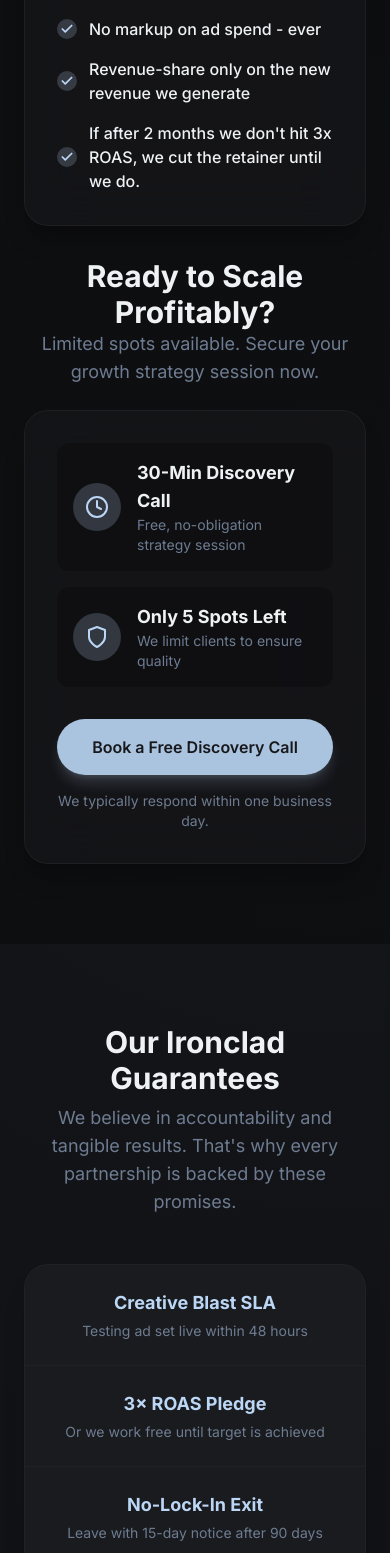
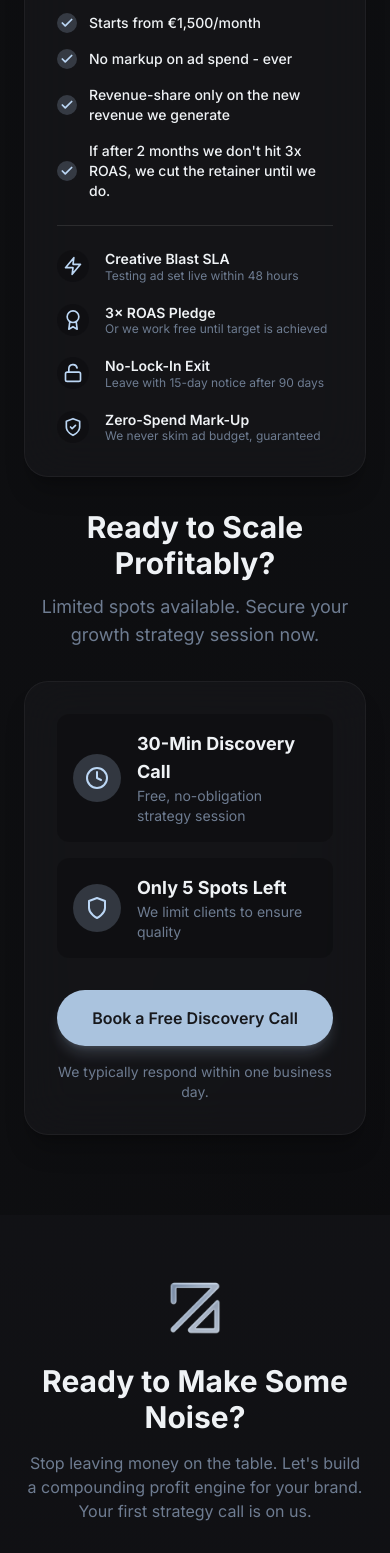
Before and after one commit to datagekko/zentric-digital, a Next.js app: page / in a window 390 px wide. Shown: the part 4973-6526 px from the top of the page. Built offline with nearby package versions, Linux system fonts and the light colour scheme.

Commit message:
feat(cta): Enhance FinalCta with merged guarantees

```diff
--- a/app/components/sections/Comparison.tsx
+++ b/app/components/sections/Comparison.tsx
@@ -65,7 +65,9 @@ const Comparison = () => {
             Stop Paying Agencies to Burn Your Budget
             </h2>
             <p className="text-muted-foreground text-lg max-w-3xl mx-auto mt-4">
-              Tired of long contracts, poor communication, and misaligned incentives? We built Zentric to be the partner we wish we had.
+              Tired of long contracts, poor communication, and misaligned incentives?
+              <br />
+              We built Zentric to be the partner we wish we had.
             </p>
           </motion.div>
 
--- a/app/components/sections/FinalCta.tsx
+++ b/app/components/sections/FinalCta.tsx
@@ -21,6 +21,27 @@ const FinalCTA = () => {
     visible: { opacity: 1, y: 0, transition: { duration: 0.5, ease: 'easeOut' } }
   };
 
+  const originalGuarantees = [
+    'Starts from €1,500/month',
+    'No markup on ad spend - ever',
+    'Revenue-share only on the new revenue we generate',
+    "If after 2 months we don't hit 3x ROAS, we cut the retainer until we do.",
+  ];
+
+  const serviceGuarantees = [
+      { icon: 'sla', title: "Creative Blast SLA", description: "Testing ad set live within 48 hours" },
+      { icon: 'roas', title: "3× ROAS Pledge", description: "Or we work free until target is achieved" },
+      { icon: 'exit', title: "No-Lock-In Exit", description: "Leave with 15-day notice after 90 days" },
+      { icon: 'markup', title: "Zero-Spend Mark-Up", description: "We never skim ad budget, guaranteed" }
+  ];
+
+  const icons: { [key: string]: React.ReactNode } = {
+      sla: <svg xmlns="http://www.w3.org/2000/svg" width="20" height="20" viewBox="0 0 24 24" fill="none" stroke="currentColor" strokeWidth="2" strokeLinecap="round" strokeLinejoin="round"><polygon points="13 2 3 14 12 14 11 22 21 10 12 10 13 2"></polygon></svg>,
+      roas: <svg xmlns="http://www.w3.org/2000/svg" width="20" height="20" viewBox="0 0 24 24" fill="none" stroke="currentColor" strokeWidth="2" strokeLinecap="round" strokeLinejoin="round"><circle cx="12" cy="8" r="7"></circle><polyline points="8.21 13.89 7 23 12 20 17 23 15.79 13.88"></polyline></svg>,
+      exit: <svg xmlns="http://www.w3.org/2000/svg" width="20" height="20" viewBox="0 0 24 24" fill="none" stroke="currentColor" strokeWidth="2" strokeLinecap="round" strokeLinejoin="round"><rect x="3" y="11" width="18" height="11" rx="2" ry="2"></rect><path d="M7 11V7a5 5 0 0 1 9.9-1"></path></svg>,
+      markup: <svg xmlns="http://www.w3.org/2000/svg" width="20" height="20" viewBox="0 0 24 24" fill="none" stroke="currentColor" strokeWidth="2" strokeLinecap="round" strokeLinejoin="round"><path d="M12 22s8-4 8-10V5l-8-3-8 3v7c0 6 8 10 8 10z"></path><path d="m9 12 2 2 4-4"></path></svg>
+  }
+
   return (
     <section id="contact" className="py-20 relative overflow-hidden">
       <div className="absolute inset-0 bg-gradient-to-br from-background via-background to-black/30 z-0" />
@@ -38,23 +59,35 @@ const FinalCTA = () => {
                 Our Zero-Risk Guarantee
               </div>
               <h3 className="text-2xl font-bold mt-8 mb-2 text-foreground">Pay for Results, Not Promises</h3>
-              <p className="text-muted-foreground mb-6">
+              <p className="text-muted-foreground mb-8">
                 Our success is tied directly to yours. We're so confident in our ability to drive growth that we offer a unique performance-based model.
               </p>
-              <div className="space-y-4 mt-auto">
-                {[
-                  'Starts from €1,500/month',
-                  'No markup on ad spend - ever',
-                  'Revenue-share only on the new revenue we generate',
-                  'If after 2 months we don\'t hit 3x ROAS, we cut the retainer until we do.',
-                ].map((guarantee) => (
+
+              <div className="space-y-4">
+                {originalGuarantees.map((guarantee) => (
                   <div key={guarantee} className="flex items-center gap-3">
                     <div className="w-5 h-5 flex-shrink-0 bg-primary/20 rounded-full flex items-center justify-center">
                       <svg xmlns="http://www.w3.org/2000/svg" width="14" height="14" viewBox="0 0 24 24" fill="none" stroke="currentColor" strokeWidth="3" strokeLinecap="round" strokeLinejoin="round" className="text-primary">
                         <polyline points="20 6 9 17 4 12"></polyline>
                       </svg>
                     </div>
-                    <span className="font-medium text-foreground">{guarantee}</span>
+                    <span className="font-medium text-foreground text-sm">{guarantee}</span>
+                  </div>
+                ))}
+              </div>
+
+              <div className="border-t border-white/10 my-6"></div>
+
+              <div className="space-y-5">
+                {serviceGuarantees.map((guarantee) => (
+                  <div key={guarantee.title} className="flex items-start gap-4">
+                    <div className="w-8 h-8 flex-shrink-0 bg-black/20 rounded-full flex items-center justify-center text-primary">
+                      {icons[guarantee.icon]}
+                    </div>
+                    <div>
+                      <h4 className="font-semibold text-foreground text-sm leading-tight">{guarantee.title}</h4>
+                      <p className="text-xs text-muted-foreground">{guarantee.description}</p>
+                    </div>
                   </div>
                 ))}
               </div>
@@ -62,10 +95,10 @@ const FinalCTA = () => {
           </motion.div>
 
           {/* Right Card - CTA */}
-          <motion.div variants={item} className="w-full lg:w-1/2 flex flex-col">
-            <div className="text-center mb-6">
-              <h2 className="text-3xl md:text-4xl font-bold text-foreground">Ready to Scale Profitably?</h2>
-              <p className="text-muted-foreground text-lg">
+          <motion.div variants={item} className="w-full lg:w-12/ flex flex-col">
+            <div className="text-center mb-8">
+              <h2 className="text-3xl md:text-4xl font-bold text-foreground mb-3">Ready to Scale Profitably?</h2>
+              <p className="text-muted-foreground text-lg max-w-md mx-auto">
                 Limited spots available. Secure your growth strategy session now.
               </p>
             </div>
--- a/app/components/sections/Guarantees.tsx
+++ /dev/null
@@ -1,61 +0,0 @@
-'use client';
-
-import { motion } from 'framer-motion';
-import { useInView } from 'react-intersection-observer';
-
-const Guarantees = () => {
-  const [ref, inView] = useInView({
-    triggerOnce: true,
-    threshold: 0.1,
-  });
-
-  const container = {
-    hidden: { opacity: 0 },
-    visible: { opacity: 1, transition: { staggerChildren: 0.1, delayChildren: 0.1 } }
-  };
-
-  const item = {
-    hidden: { opacity: 0, y: 20 },
-    visible: { opacity: 1, y: 0, transition: { duration: 0.5, ease: 'easeOut' } }
-  };
-
-  const guarantees = [
-      { title: "Creative Blast SLA", description: "Testing ad set live within 48 hours" },
-      { title: "3× ROAS Pledge", description: "Or we work free until target is achieved" },
-      { title: "No-Lock-In Exit", description: "Leave with 15-day notice after 90 days" },
-      { title: "Zero-Spend Mark-Up", description: "We never skim ad budget, guaranteed" }
-  ]
-
-  return (
-    <section className="py-20" id="guarantees">
-      <div ref={ref} className="container mx-auto px-6 max-w-7xl">
-        <motion.div
-          initial="hidden"
-          animate={inView ? "visible" : "hidden"}
-          variants={container}
-        >
-          <motion.div variants={item} className="text-center mb-12">
-            <h2 className="text-3xl md:text-4xl font-bold text-foreground">
-              Our Ironclad Guarantees
-            </h2>
-            <p className="text-muted-foreground text-lg mt-2 max-w-2xl mx-auto">
-              We believe in accountability and tangible results. That's why every partnership is backed by these promises.
-            </p>
-          </motion.div>
-          <motion.div variants={item} className="glass-card">
-            <div className="grid md:grid-cols-2 lg:grid-cols-4 gap-px bg-white/5 rounded-3xl overflow-hidden">
-              {guarantees.map((guarantee, index) => (
-                  <div key={index} className="p-6 text-center bg-card/80 hover:bg-card/90 transition-colors">
-                    <h4 className="font-bold text-lg text-primary">{guarantee.title}</h4>
-                    <p className="text-sm text-muted-foreground mt-1">{guarantee.description}</p>
-                  </div>
-              ))}
-            </div>
-          </motion.div>
-        </motion.div>
-      </div>
-    </section>
-  );
-};
-
-export default Guarantees;
--- a/app/page.tsx
+++ b/app/page.tsx
@@ -4,10 +4,10 @@ import { useEffect } from 'react';
 import HeroSection from './components/sections/HeroSection';
 import Comparison from './components/sections/Comparison';
 import SolutionSection from './components/sections/SolutionSection';
-import Guarantees from './components/sections/Guarantees';
 import FinalCta from './components/sections/FinalCta';
 import Footer from './components/sections/Footer';
 import Navigation from './components/ui/Navigation';
+import { LeadFormProvider } from './contexts/LeadFormContext';
 
 export default function Home() {
   // Track scroll depth for analytics
@@ -27,14 +27,15 @@ export default function Home() {
   }, []);
 
   return (
+    <LeadFormProvider>
       <main className="overflow-x-hidden">
         <Navigation />
         <HeroSection />
         <Comparison />
         <SolutionSection />
         <FinalCta />
-      <Guarantees />
         <Footer />
       </main>
+    </LeadFormProvider>
   );
 }
```
Lines whose indentation alone changed are shown as unchanged.
